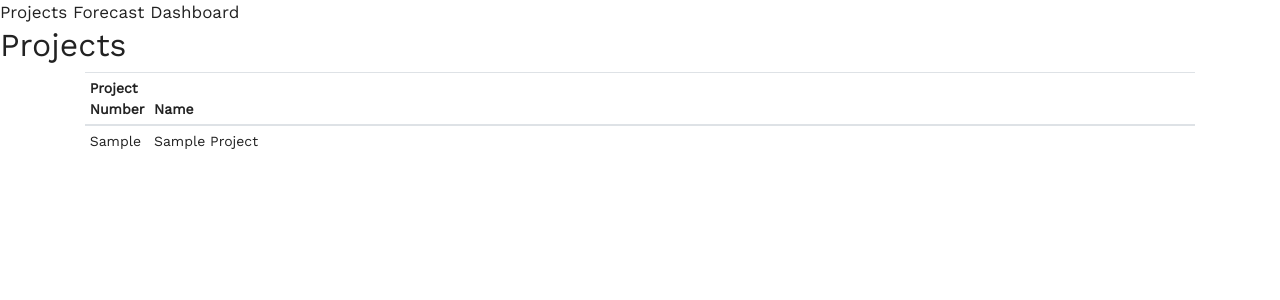
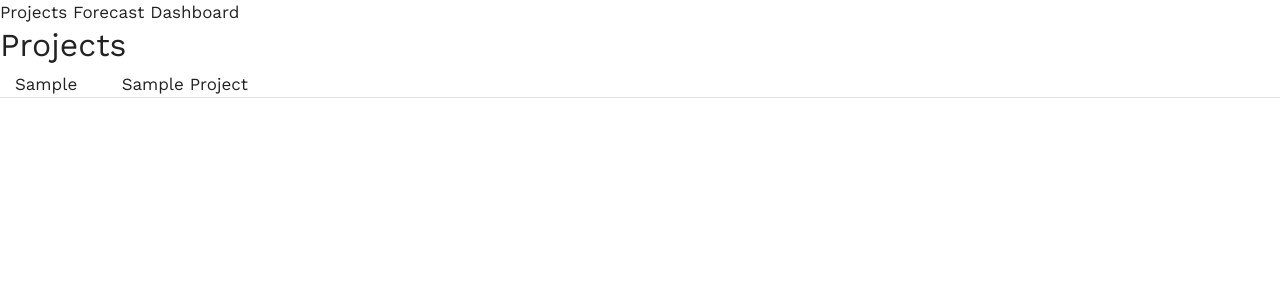
Before and after one commit to ushills/costreport, a Python web app: template templates/projects/projects.html in a window 1280 px wide. Shown: the top 300 px of the page. Run offline with Jinja, Linux system fonts and the light colour scheme; the template is opened without the code that fills it: most values are stand-ins (such as "Sample title", 1, 10 or a date in 2020); some libraries are stand-ins or nearby versions.

Commit message:
changed projects template from table to columns

```diff
--- a/static/css/site.css
+++ b/static/css/site.css
@@ -34,17 +34,9 @@ a:hover{
 
 }
 
-.table a:hover {
-    color: #666;
-
-}
-
-.projects .table{
-    font-size: 14px;
-}
-
-.projects .table a:hover {
-    font-style: normal
+/* projects template formatting */
+.projects .row{
+    padding-left: 5px;
 }
 
 /* forecast template formatting */
--- a/templates/projects/projects.html
+++ b/templates/projects/projects.html
@@ -3,22 +3,12 @@
 
 <h2>Projects</h2>
 
-<div class="container projects">
-    <table class="table table-hover table-sm">
-        <thead>
-            <tr>
-                <th scope="col" style="width: 60px">Project Number</th>
-                <th scope="col">Name</th>
-            </tr>
-        </thead>
-        <tbody>
-            {% for p in projects %}
-            <tr>
-                <td><a href={{ url_for('project_dashboard.dashboard', project=p.project_no)}}>{{ p.project_no }}</a>
-                </td>
-                <td><a href={{ url_for('project_dashboard.dashboard', project=p.project_no)}}>{{ p.project_name.title() }}
-                    </a> </td>
-            </tr> {% endfor %}
-        </tbody>
-    </table>
+<div class="container-fluid projects">
+    {% for p in projects %}
+    <div class="row border-bottom">
+        <a href={{ url_for('project_dashboard.dashboard', project=p.project_no)}} class="col-1">{{ p.project_no }}</a>
+        <a href={{ url_for('project_dashboard.dashboard', project=p.project_no)}}
+            class="col-5">{{ p.project_name.title() }}</a>
+    </div>
+    {% endfor %}
 </div> {% endblock %}
```
